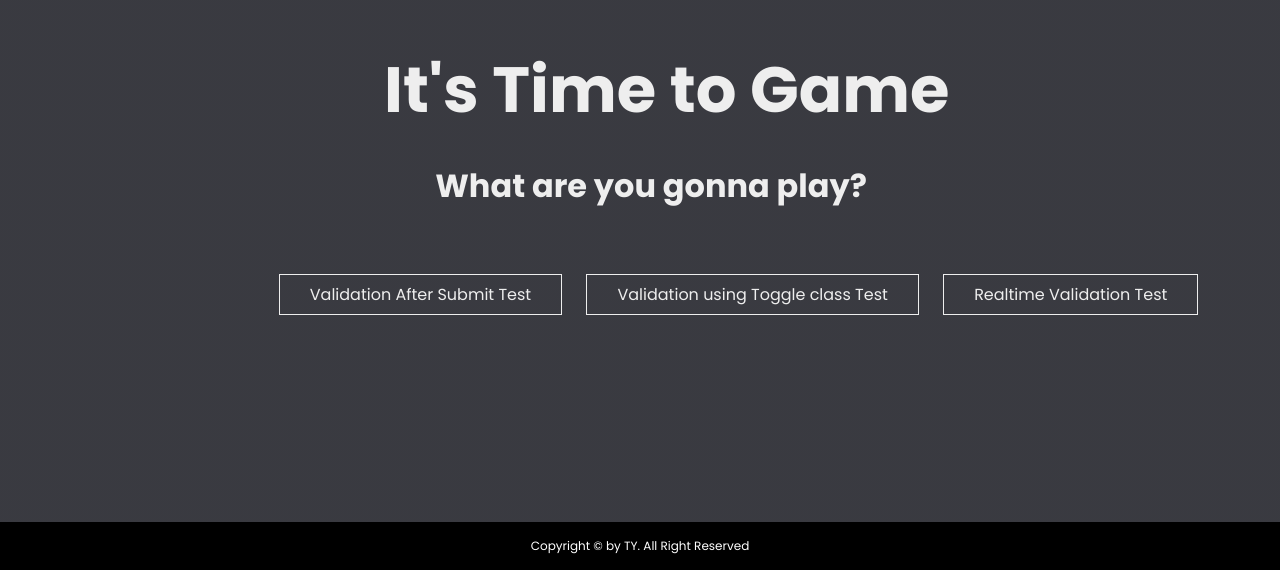
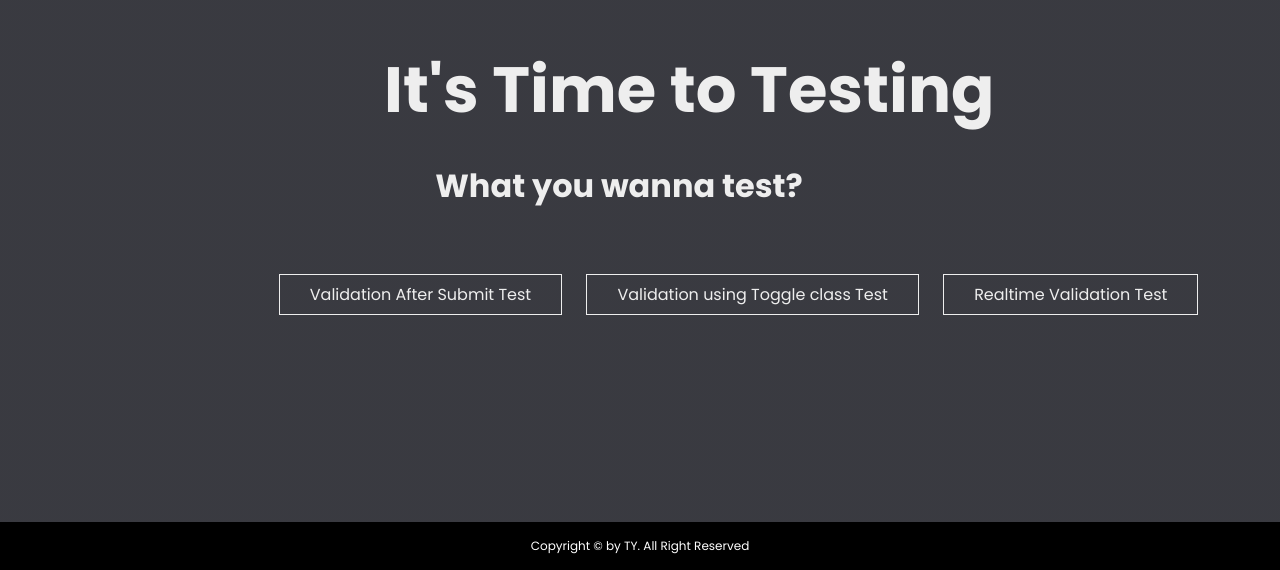
Before and after one commit to TiaraYu8/tantanganweek6, a plain HTML site: page index.html in a window 1280 px wide. Shown: the part 238-808 px from the top of the page. Drawn offline with Linux system fonts and the light colour scheme.

Commit message:
Add files via upload

```diff
--- a/index.html
+++ b/index.html
@@ -5,12 +5,12 @@
     <meta name="viewport" content="width=device-width, initial-scale=1.0" />
     <meta http-equiv="X-UA-Compatible" content="ie=edge" />
     <link rel="stylesheet" href="style.css" />
-    <title>It's Game Time</title>
+    <title>It's Time To Testing</title>
   </head>
   <body>
     <section class="container">
-      <h1 class="h1-container">It's Time to Game</h1>
-      <h1 class="choose">What are you gonna play?</h1>
+      <h1 class="h1-container">It's Time to Testing</h1>
+      <h1 class="choose">What you wanna test?</h1>
       <div class="game-container">
         <a class="GMN-cont" href="form1.html">Validation After Submit Test</a>
         <a class="Modal" href="form2.html"
```
